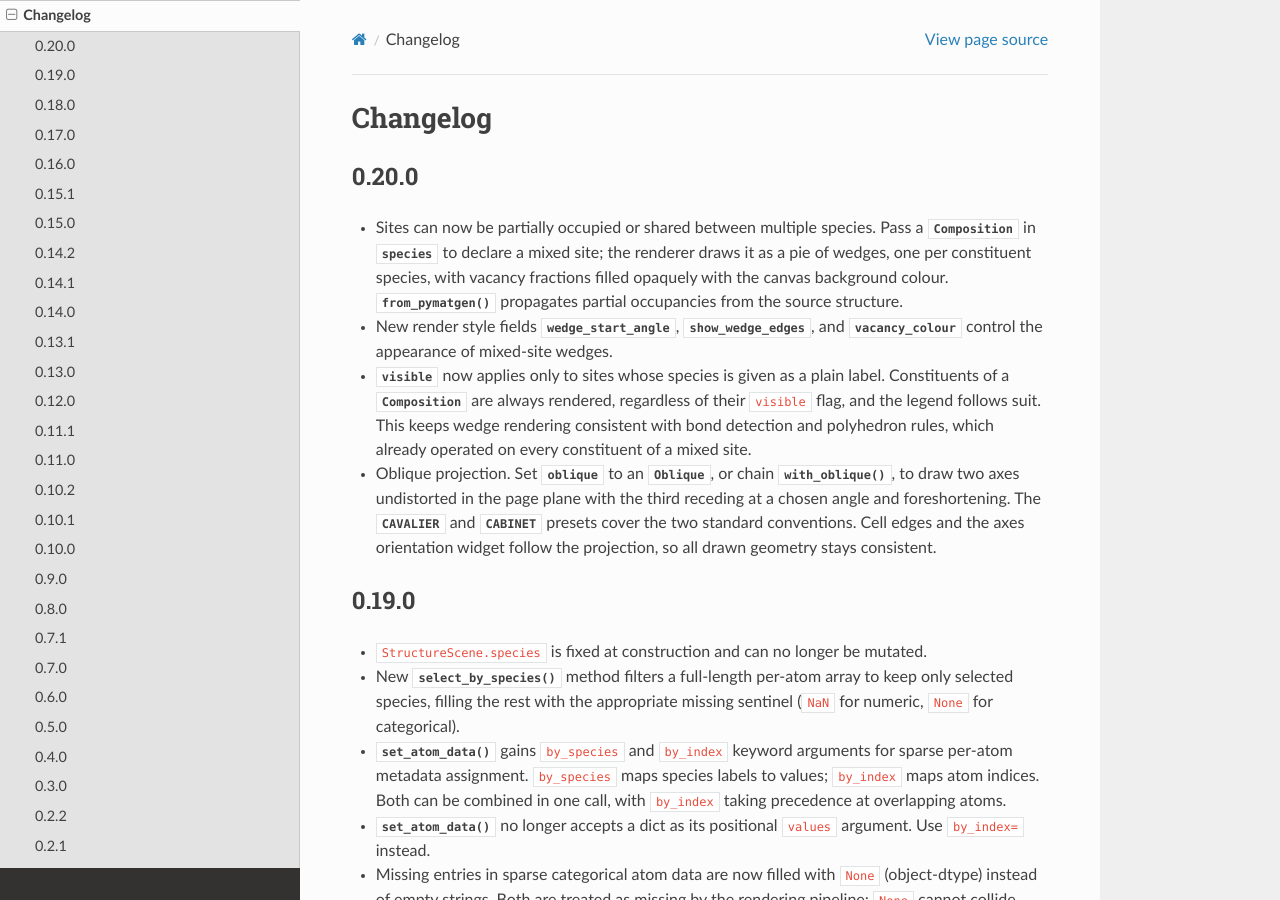
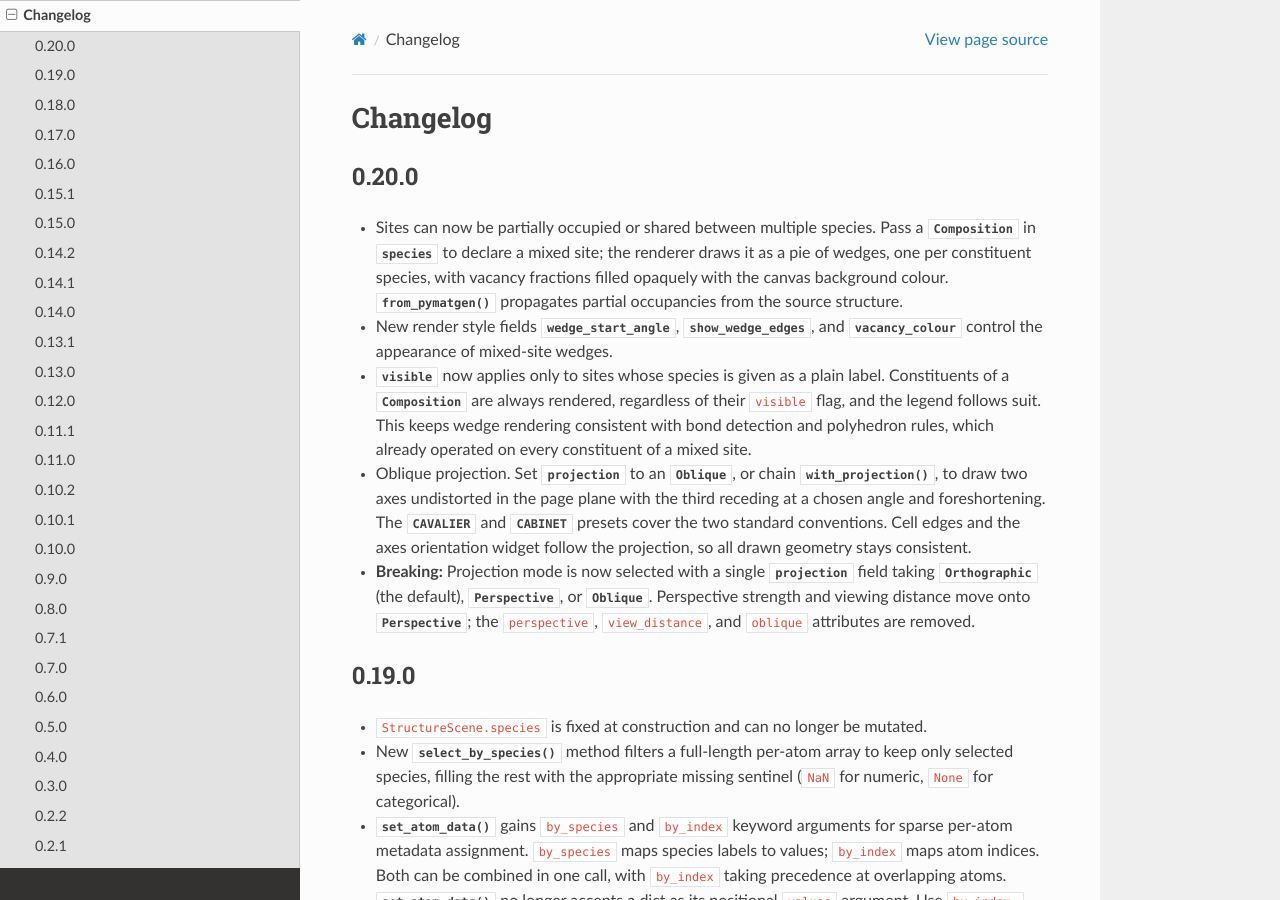
Before and after one commit to bjmorgan/hofmann, a Sphinx documentation site: the page built from docs/changelog.rst, in a window 1280 px wide and 900 px high. Built offline with Sphinx 7.4.7 and the Read the Docs theme 3.1.0, drawn with Linux system fonts in a browser that asks for light colours.

Commit message:
Document the sum-typed projection interface

```diff
--- a/docs/_static/generate_images.py
+++ b/docs/_static/generate_images.py
@@ -7,9 +7,9 @@ from scipy.spatial.transform import Rotation
 
 from hofmann import (
     AtomLegendItem, AtomStyle, AxesStyle, BondSpec, CellEdgeStyle,
-    Composition, Frame, LegendStyle, PolygonLegendItem,
-    PolyhedronLegendItem, PolyhedronSpec, RenderStyle, StructureScene,
-    ViewState,
+    Composition, Frame, LegendStyle, Orthographic, Perspective,
+    PolygonLegendItem, PolyhedronLegendItem, PolyhedronSpec, RenderStyle,
+    StructureScene, ViewState,
 )
 
 OUT = Path(__file__).resolve().parent
@@ -411,8 +411,7 @@ def logo_scene() -> StructureScene:
     scene.set_atom_data("gradient", by_index=data)
 
     scene.view.look_along(look_dir)
-    scene.view.perspective = 0.12
-    scene.view.view_distance = 5.0
+    scene.view.projection = Perspective(0.12, 5.0)
 
     return scene
 
@@ -652,13 +651,13 @@ def generate_docs_images() -> None:
         figsize=(3, 3), dpi=150,
     )
     print(f"  wrote {OUT / 'perovskite_ortho.svg'}")
-    perov_plain.view.perspective = 0.5
+    perov_plain.view.projection = Perspective(0.5)
     perov_plain.render_mpl(
         OUT / "perovskite_perspective.svg",
         figsize=(3, 3), dpi=150,
     )
     print(f"  wrote {OUT / 'perovskite_perspective.svg'}")
-    perov_plain.view.perspective = 0.0  # Reset
+    perov_plain.view.projection = Orthographic()  # Reset
 
     # 6–9. Per-atom colouring examples: ring of atoms.
     n = 16
--- a/docs/api.rst
+++ b/docs/api.rst
@@ -41,6 +41,12 @@ Data model
    :members:
 
 .. autoclass:: ViewState
+   :members:
+
+.. autoclass:: Orthographic
+   :members:
+
+.. autoclass:: Perspective
    :members:
 
 .. autoclass:: Oblique
--- a/docs/changelog.rst
+++ b/docs/changelog.rst
@@ -26,14 +26,22 @@ Changelog
   rules, which already operated on every constituent of a mixed
   site.
 
-- Oblique projection.  Set
-  :attr:`~hofmann.ViewState.oblique` to an :class:`~hofmann.Oblique`,
-  or chain :meth:`~hofmann.ViewState.with_oblique`, to draw two axes
-  undistorted in the page plane with the third receding at a chosen
-  angle and foreshortening.  The :data:`~hofmann.CAVALIER` and
-  :data:`~hofmann.CABINET` presets cover the two standard
-  conventions.  Cell edges and the axes orientation widget follow the
-  projection, so all drawn geometry stays consistent.
+- Oblique projection.  Set :attr:`~hofmann.ViewState.projection` to
+  an :class:`~hofmann.Oblique`, or chain :meth:`~hofmann.ViewState.with_projection`,
+  to draw two axes undistorted in the page plane with the third
+  receding at a chosen angle and foreshortening.  The
+  :data:`~hofmann.CAVALIER` and :data:`~hofmann.CABINET` presets
+  cover the two standard conventions.  Cell edges and the axes
+  orientation widget follow the projection, so all drawn geometry stays
+  consistent.
+
+- **Breaking:** Projection mode is now selected with a single
+  :attr:`~hofmann.ViewState.projection` field taking
+  :class:`~hofmann.Orthographic` (the default),
+  :class:`~hofmann.Perspective`, or :class:`~hofmann.Oblique`.
+  Perspective strength and viewing distance move onto
+  :class:`~hofmann.Perspective`; the ``perspective``, ``view_distance``,
+  and ``oblique`` attributes are removed.
 
 0.19.0
 ------
--- a/docs/interactive.rst
+++ b/docs/interactive.rst
@@ -75,9 +75,9 @@ Pan and perspective
    * - Shift + Arrow keys
      - Pan the view
    * - ``p`` / ``P``
-     - Increase / decrease perspective strength. Raising perspective from an oblique view switches mode, clearing the oblique projection.
+     - Step into/out of perspective projection, entering :class:`~hofmann.Orthographic` at the bottom of the ladder and replacing an oblique projection when raising.
    * - ``d`` / ``D``
-     - Increase / decrease viewing distance
+     - Adjust viewing distance in :class:`~hofmann.Perspective` mode only.
 
 Display toggles
 ^^^^^^^^^^^^^^^
```
Also changed, not shown: docs/rendering.rst (+9 -10 lines).
